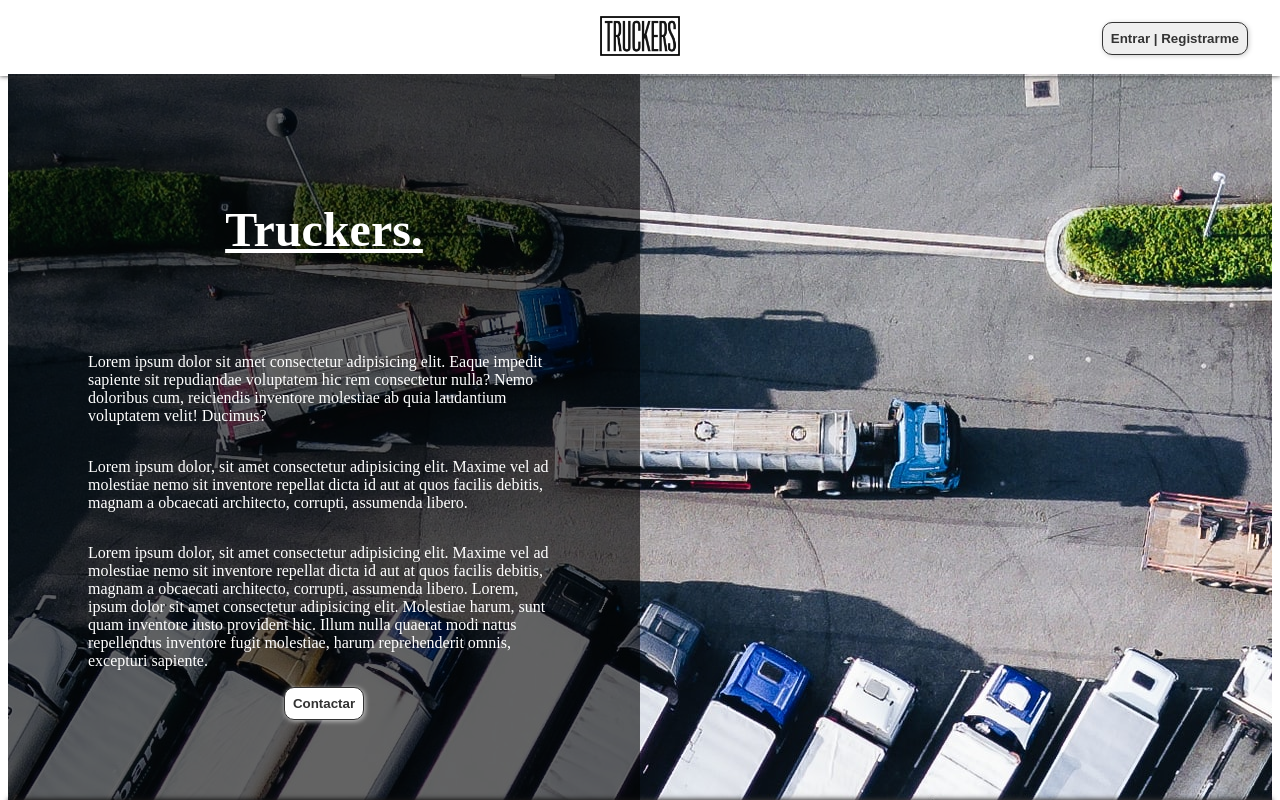
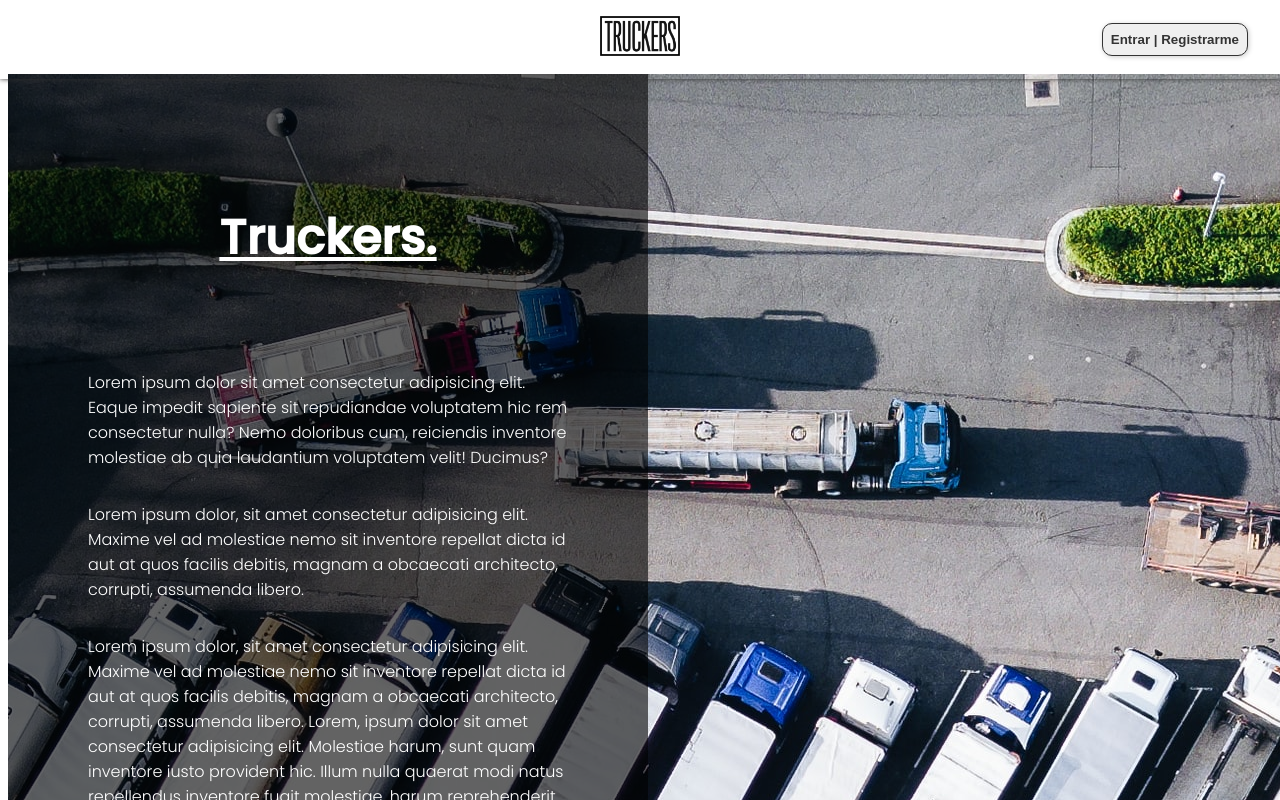
Before and after one commit to CarlxsMG/proyectoClase, a Nuxt app in the folder Frontend/: page / in a window 1280 px wide. Shown: the top 800 px of the page. Built offline with nearby package versions, Linux system fonts and the light colour scheme.

Commit message:
Added global styles and fonts

```diff
--- /dev/null
+++ b/Frontend/assets/_reset.sass
@@ -0,0 +1,43 @@
+// FONT FAMILY BASE
+$font-primary: 'Poppins-title'
+$font-secondary: 'Poppins'
+
+html, body
+    width: 100vw
+    overflow-x: hidden
+    scroll-behavior: smooth
+    cursor: default
+    font-family: $font-secondary !important
+
+
+h1,
+h2,
+h3,
+h4,
+h5,
+h6
+    font-family: $font-primary !important
+
+a
+    text-decoration: none
+
+    &:hover
+        text-decoration: none
+
+li
+    list-style: none
+
+ul
+    margin-block-start: 0em
+    margin-block-end: 0em
+    margin-inline-start: 0px
+    margin-inline-end: 0px
+    padding-inline-start: 0px
+
+img
+    content-visibility: auto
+
+video
+    max-width: 100%
+    height: 100%
+    width: 100%
--- /dev/null
+++ b/Frontend/assets/main.sass
@@ -0,0 +1,33 @@
+// IMPORT RESET BROWSER STYLES
+@import reset
+
+
+body, html
+  width: 100vw
+  min-height: 100vh
+  overflow-x: clip
+
+main
+  margin-top: 74px
+
+
+// BODY OVERFLOW
+.body-overflow
+    overflow-y: hidden
+    overflow-x: visible
+    width: 100vw
+    height: 100vh
+
+@font-face
+  font-family: 'Poppins'
+  font-style: normal
+  font-weight: 500
+  font-display: swap
+  src: url('~/assets/fonts/Poppins-Light/Poppins-Light.ttf') format('truetype')
+
+@font-face
+  font-family: 'Poppins-title'
+  font-style: normal
+  font-weight: 300
+  font-display: swap
+  src: url('~/assets/fonts/Poppins-Medium/Poppins-Medium.ttf') format('truetype')
--- a/Frontend/nuxt.config.js
+++ b/Frontend/nuxt.config.js
@@ -31,6 +31,10 @@ export default {
     prefix: false
   },
 
+  // Global CSS: https://go.nuxtjs.dev/config-css
+  css: [
+    '~/assets/main.sass',
+  ],
 
   // Plugins to run before rendering page: https://go.nuxtjs.dev/config-plugins
   plugins: [
--- a/Frontend/pages/index.vue
+++ b/Frontend/pages/index.vue
@@ -24,7 +24,6 @@ export default {
 
 <style lang="sass" scoped>
     .main
-        margin-top: 74px
         background: url('static/img/main.jpg')no-repeat
         min-height: calc(100vh - 74px)
 
```
Also changed, not shown: Frontend/assets/fonts/Poppins-Light/Poppins-Light.ttf (added), Frontend/assets/fonts/Poppins-Medium/Poppins-Medium.ttf (added), Frontend/assets/fonts/README.md (added).
